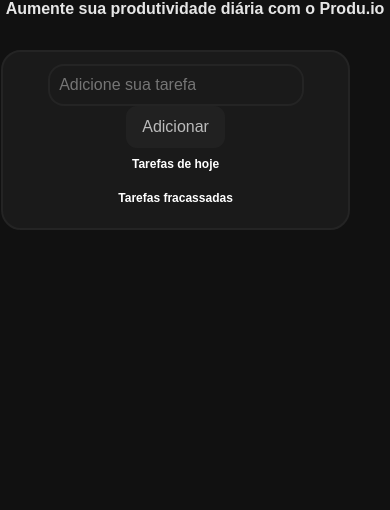
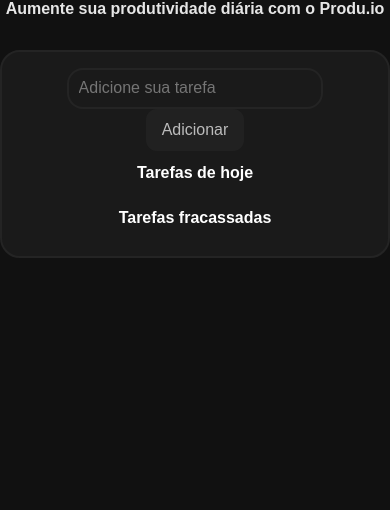
Before and after one commit to oalex-cs/Produ.Ai, a plain HTML site: page index.html in a window 390 px wide. Shown: the part 334-844 px from the top of the page. Drawn offline with Linux system fonts and the light colour scheme; a web font is replaced by a local one.

Commit message:
Responsivade v2

```diff
--- a/style.css
+++ b/style.css
@@ -166,15 +166,17 @@ li button:hover {
     }
 
     .container {
-        padding: 0.8rem;
-        width: 90%;
+        display: flex;
+        align-items: center;
         justify-content: center;
-        align-items: center;
-        box-sizing: border-box;
+        max-width: 100%;
     }
 
     body {
+        display: flex;
+        align-items: center;
         justify-content: center;
+        max-width: 100%;
     }
 
     ul {
@@ -185,31 +187,3 @@ li button:hover {
         font-size: 0.9rem;
     }
 }
-
-
-@media (max-width: 675px) {
-    h1 {
-        font-size: 1.5rem;
-    }
-
-    h2 {
-        font-size: .75rem;
-    }
-
-    h3 {
-        font-size: 1rem;
-    }
-
-    .container {
-        padding: 0.8rem;
-        width: 90%;
-    }
-
-    ul {
-        width: 100%;
-    }
-
-    li {
-        font-size: 0.7rem;
-    }
-}
```
